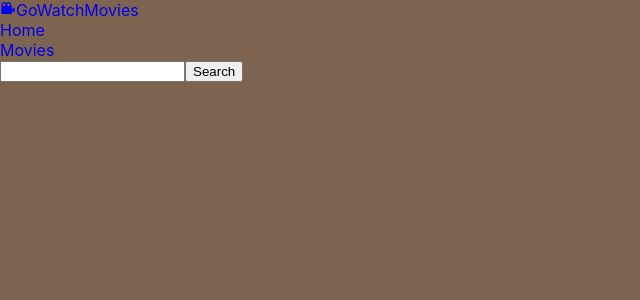
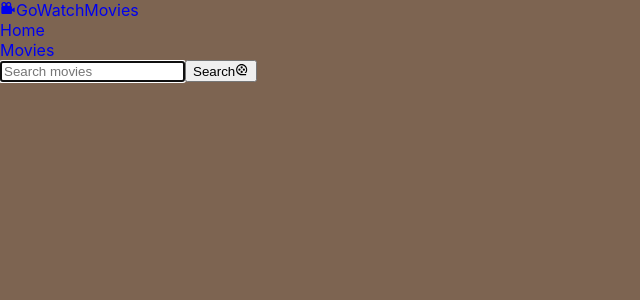
Before and after one commit to AllaKaplia/goit-react-hw-05-movies, a React (Create React App) app: page /goit-react-hw-05-movies/movies in a window 1280 px wide. Shown: the top 300 px of the page, without its empty margins (0-640 px from the left). Built offline with nearby package versions, Linux system fonts and the light colour scheme.

Commit message:
Update SearchBox.jsx

```diff
--- a/src/components/SearchBox/SearchBox.jsx
+++ b/src/components/SearchBox/SearchBox.jsx
@@ -1,12 +1,36 @@
+import * as yup from 'yup';
+import { Field, Form, Formik } from 'formik';
+import { RiMovie2Line } from 'react-icons/ri';
 
 
-const SearchBar = () => {
+export default function SearchBar(){
+    const schema = yup.object().shape({
+        queryMovie: yup
+        .string()
+        .matches(/^[a-zA-Zа-яА-Я]+(([' -][a-zA-Zа-яА-Я ])?[a-zA-Zа-яА-Я]*)*$/, 'Name is invalid')
+        .required('Name is required'),
+    })
+
+    const initialValue = {
+        queryMovie: ''
+    }
+
+
+
     return (
-        <div>
-            <input type="text" name='searchQuery'/>
-            <button type='submit'>Search</button>
-        </div>
+        <Formik initialValues={initialValue} validationSchema={schema} >
+            <Form autoComplete="off">
+                <Field
+                type="text"
+                name='queryMovie'
+                autoFocus
+                placeholder="Search movies"
+                />
+                <button type='submit'>
+                    <span>Search</span>
+                    <RiMovie2Line />
+                </button>
+            </Form>
+        </Formik>
     )
 }
-
-export default SearchBar;
```
